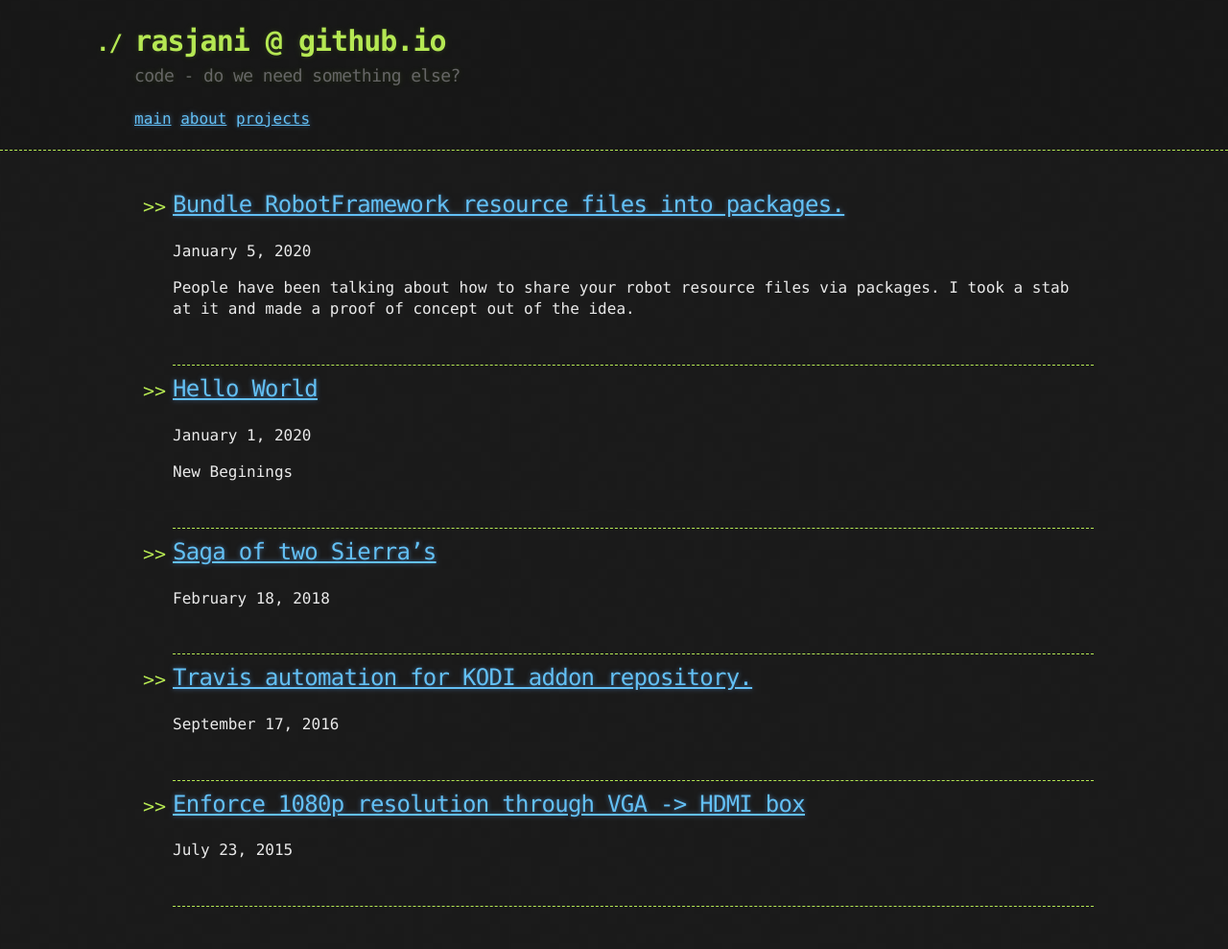
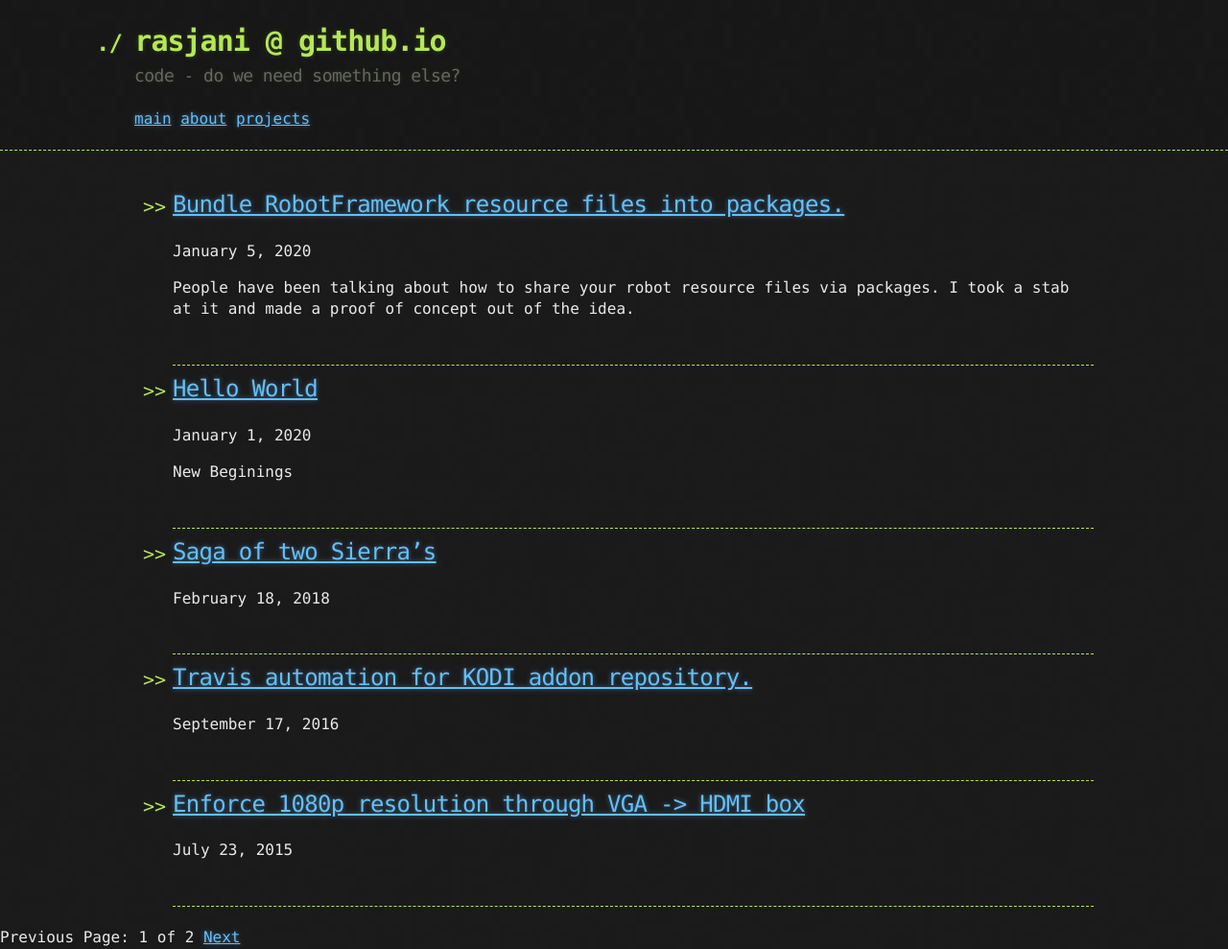
Before and after one commit to rasjani/rasjani.github.io, a Jekyll site: the page built from index.html, in a window 1280 px wide. Shown: the whole page at 96% size. Built offline with Jekyll 4.4.1, drawn with Linux system fonts in a browser that asks for light colours; the list of posts is cut into pages by our own code; before the commit the page ends 965 px from its top, so only the background shows below that.

Commit message:
pagination v1

```diff
--- /dev/null
+++ b/_includes/pagination.html
@@ -0,0 +1,18 @@
+<!-- Pagination links -->
+<div class="pagination">
+  {% if paginator.previous_page %}
+    <a href="{{ paginator.previous_page_path }}" class="previous">
+      Previous
+    </a>
+  {% else %}
+    <span class="previous">Previous</span>
+  {% endif %}
+  <span class="page_number ">
+    Page: {{ paginator.page }} of {{ paginator.total_pages }}
+  </span>
+  {% if paginator.next_page %}
+    <a href="{{ paginator.next_page_path }}" class="next">Next</a>
+  {% else %}
+    <span class="next ">Next</span>
+  {% endif %}
+</div>
--- a/_layouts/default.html
+++ b/_layouts/default.html
@@ -8,6 +8,7 @@
         {{ content }}
       </section>
     </div>
+    {% include pagination.html %}
     {% if site.google_analytics %}
       <script>
         (function(i,s,o,g,r,a,m){i['GoogleAnalyticsObject']=r;i[r]=i[r]||function(){
```
